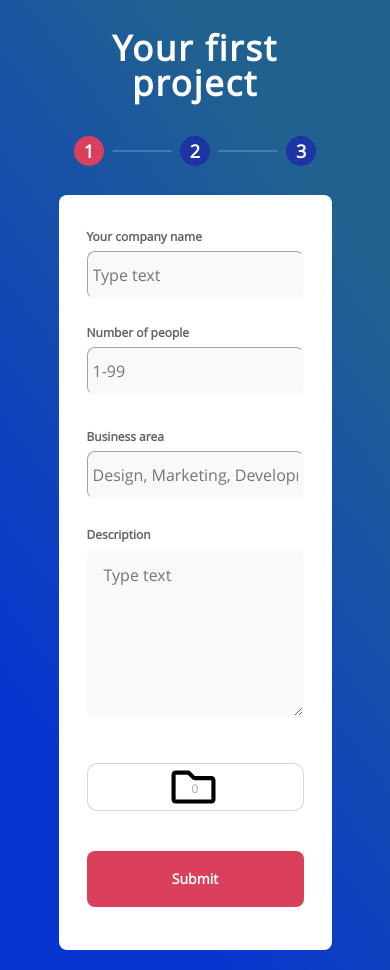
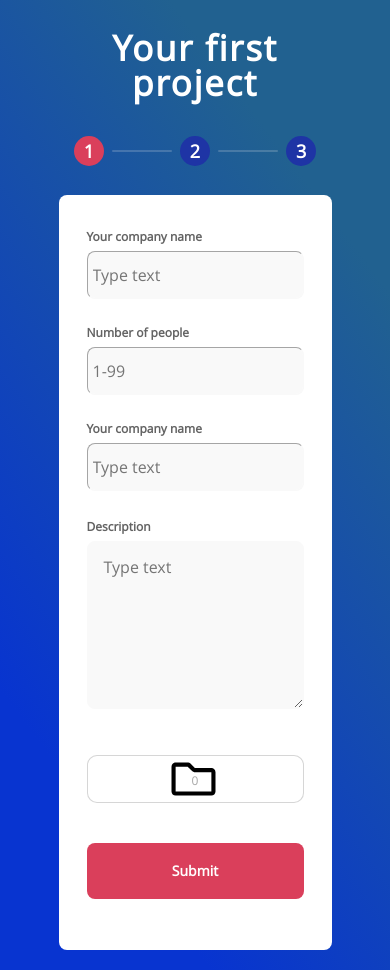
Before and after one commit to AlexChorniy/Halo-Lab, a React app: page /dashboard in a window 390 px wide. Built offline with nearby package versions, Linux system fonts and the light colour scheme.

Commit message:
Component separation

```diff
--- /dev/null
+++ b/dev/components/Dashboard/Area/Area.js
@@ -0,0 +1,40 @@
+import React from 'react';
+
+import {
+    InputElement,
+    Title,
+    TextInput,
+    TitleContainer,
+    TextInputContainer,
+    ErrorMessage,
+    Required,
+} from '../styles';
+
+const Area = ({
+    onFocus,
+    onBlur,
+    inputClickHandler,
+    fieldsValidationHelper
+}) => {
+    return (
+        <InputElement width='100%' onFocus={onFocus} onBlur={onBlur}>
+            <TitleContainer>
+                <Title>Your company name <Required isVisibile={fieldsValidationHelper.company.required}>*</Required></Title>
+            </TitleContainer>
+            <TextInputContainer>
+                <TextInput
+                    onChange={inputClickHandler}
+                    width='100%'
+                    placeholder='Type text'
+                    name='company'
+                    autocomplete="off"
+                    borderColor={fieldsValidationHelper.company.boarderColor} />
+                <ErrorMessage
+                    isVisibile={fieldsValidationHelper.company.isMessageError}
+                >{fieldsValidationHelper.company.messageValue}</ErrorMessage>
+            </TextInputContainer>
+        </InputElement >
+    );
+};
+
+export default Area;
--- /dev/null
+++ b/dev/components/Dashboard/Company/Company.js
@@ -0,0 +1,40 @@
+import React from 'react';
+
+import {
+    InputElement,
+    Title,
+    TextInput,
+    TitleContainer,
+    TextInputContainer,
+    ErrorMessage,
+    Required,
+} from '../styles';
+
+const Company = ({
+    onFocus,
+    onBlur,
+    inputClickHandler,
+    fieldsValidationHelper
+}) => {
+    return (
+        <InputElement width='56%' onFocus={onFocus} onBlur={onBlur}>
+            <TitleContainer>
+                <Title>Your company name <Required isVisibile={fieldsValidationHelper.company.required}>*</Required></Title>
+            </TitleContainer>
+            <TextInputContainer>
+                <TextInput
+                    onChange={inputClickHandler}
+                    width='100%'
+                    placeholder='Type text'
+                    name='company'
+                    autocomplete="off"
+                    borderColor={fieldsValidationHelper.company.boarderColor} />
+                <ErrorMessage
+                    isVisibile={fieldsValidationHelper.company.isMessageError}
+                >{fieldsValidationHelper.company.messageValue}</ErrorMessage>
+            </TextInputContainer>
+        </InputElement >
+    );
+};
+
+export default Company;
--- a/dev/components/Dashboard/Dashboard.js
+++ b/dev/components/Dashboard/Dashboard.js
@@ -1,28 +1,18 @@
-"use strict"
-
 import React, { useState, useEffect } from 'react';
 import UploadSVG from '../../assets/img/folder-regular.svg';
 import { validationForm } from '../../assets/validation/validationHandler';
+import Company from './Company/Company';
+import Staff from './Staff/Staff';
+import Description from './Description/Description';
+import Area from './Area/Area';
+import Upload from './Upload/Upload';
 
 import {
     Wrapper,
     Top,
     Center,
     Bottom,
-    InputElement,
-    Title,
-    TextInput,
-    TitleContainer,
-    TextInputContainer,
-    ErrorMessage,
-    Required,
-    TextArea,
     Button,
-    UploadContainer,
-    Upload,
-    UploadFileCounter,
-    FileSvgUpload,
-    UploadLabel
 } from './styles';
 
 let clientDB = {};
@@ -32,7 +22,6 @@ const Dashboard = () => {
     const [getValue, setValue] = useState('');
     const [getName, setName] = useState('');
     const [getValid, setValid] = useState({});
-    const clientWidth = window.innerWidth;
     const { company, staff, area, description, companyFocus, staffFocus, areaFocus, descriptionFocus } = getValid;
 
     useEffect(() => {
@@ -113,84 +102,36 @@ const Dashboard = () => {
     return (
         <Wrapper>
             <Top>
-                <InputElement width='56%' onFocus={onFocus} onBlur={onBlur}>
-                    <TitleContainer>
-                        <Title>Your company name <Required isVisibile={fieldsValidationHelper.company.required}>*</Required></Title>
-                    </TitleContainer>
-                    <TextInputContainer>
-                        <TextInput
+                <Company
+                    onFocus={onFocus}
+                    onBlur={onBlur}
                     onChange={inputClickHandler}
-                            width='100%' placeholder='Type text'
-                            name='company'
-                            autocomplete="off"
-                            borderColor={fieldsValidationHelper.company.boarderColor} />
-                        <ErrorMessage
-                            isVisibile={fieldsValidationHelper.company.isMessageError}
-                        >{fieldsValidationHelper.company.messageValue}</ErrorMessage>
-                    </TextInputContainer>
-                </InputElement >
-                <InputElement width='41%' onFocus={onFocus} onBlur={onBlur}>
-                    <TitleContainer>
-                        <Title>Number of people <Required isVisibile={fieldsValidationHelper.staff.required}>*</Required></Title>
-                    </ TitleContainer>
-                    <TextInputContainer>
-                        <TextInput
+                    fieldsValidationHelper={fieldsValidationHelper}
+                />
+                <Staff
+                    onFocus={onFocus}
+                    onBlur={onBlur}
                     onChange={inputClickHandler}
-                            width='100%' placeholder='1-99'
-                            name='staff'
-                            autocomplete="off"
-                            borderColor={fieldsValidationHelper.staff.boarderColor} />
-                        <ErrorMessage
-                            isVisibile={fieldsValidationHelper.staff.isMessageError}
-                        >
-                            {fieldsValidationHelper.staff.messageValue}
-                        </ErrorMessage>
-                    </TextInputContainer>
-                </ InputElement>
+                    fieldsValidationHelper={fieldsValidationHelper}
+                />
             </Top>
             <Center>
-                <InputElement width='100%' marginTopMob='16px' onFocus={onFocus} onBlur={onBlur}>
-                    <TitleContainer>
-                        <Title>Business area <Required isVisibile={fieldsValidationHelper.area.required}>*</Required></Title>
-                    </ TitleContainer>
-                    <TextInputContainer>
-                        <TextInput
+                <Area
+                    onFocus={onFocus}
+                    onBlur={onBlur}
                     onChange={inputClickHandler}
-                            name='area'
-                            width='100%'
-                            placeholder='Design, Marketing, Development, etc.'
-                            borderColor={fieldsValidationHelper.area.boarderColor}
+                    fieldsValidationHelper={fieldsValidationHelper}
                 />
-                        <ErrorMessage isVisibile={fieldsValidationHelper.area.isMessageError}>
-                            {fieldsValidationHelper.area.messageValue}
-                        </ErrorMessage>
-                    </TextInputContainer>
-                </InputElement>
-                <InputElement marginTop="20px" marginTopMob="10px" onFocus={onFocus} onBlur={onBlur} >
-                    <TitleContainer>
-                        <Title>Description <Required isVisibile={fieldsValidationHelper.description.required}>*</Required></Title>
-                    </ TitleContainer>
-                    <TextInputContainer>
-                        <TextArea
-                            placeholder='Type text'
+                <Description
+                    onFocus={onFocus}
+                    onBlur={onBlur}
                     onChange={inputClickHandler}
-                            borderColor={fieldsValidationHelper.description.boarderColor}
-                            name='description'
-                            width="100%"
+                    fieldsValidationHelper={fieldsValidationHelper}
                 />
-                    </TextInputContainer>
-                    <ErrorMessage
-                        isVisibile={fieldsValidationHelper.description.isMessageError}
-                        marginTop='8px'
-                    >
-                        {fieldsValidationHelper.description.messageValue}
-                    </ErrorMessage>
-                </InputElement>
-                <UploadContainer>
-                    <UploadLabel><FileSvgUpload src={UploadSVG} />{clientWidth <= 831 ? "" : 'Add file as attachment'}</UploadLabel>
-                    <UploadFileCounter>{clientWidth <= 831 ? getFiles.length : `${getFiles.length} files attached`} </UploadFileCounter>
-                </UploadContainer>
-                <Upload onChange={fileSelectedHandler} />
+                <Upload
+                    fileSelectedHandler={fileSelectedHandler}
+                    getFiles={getFiles}
+                />
             </Center>
             <Bottom>
                 <Button onClick={submitButHandler}>Submit</Button>
--- /dev/null
+++ b/dev/components/Dashboard/Description/Description.js
@@ -0,0 +1,43 @@
+import React from 'react';
+
+import {
+    InputElement,
+    Title,
+    TextArea,
+    TitleContainer,
+    TextInputContainer,
+    ErrorMessage,
+    Required,
+} from '../styles';
+
+const Description = ({
+    onFocus,
+    onBlur,
+    inputClickHandler,
+    fieldsValidationHelper
+}) => {
+    return (
+        <InputElement marginTop="20px" marginTopMob="10px" onFocus={onFocus} onBlur={onBlur} >
+            <TitleContainer>
+                <Title>Description <Required isVisibile={fieldsValidationHelper.description.required}>*</Required></Title>
+            </ TitleContainer>
+            <TextInputContainer>
+                <TextArea
+                    placeholder='Type text'
+                    onChange={inputClickHandler}
+                    borderColor={fieldsValidationHelper.description.boarderColor}
+                    name='description'
+                    width="100%"
+                />
+            </TextInputContainer>
+            <ErrorMessage
+                isVisibile={fieldsValidationHelper.description.isMessageError}
+                marginTop='8px'
+            >
+                {fieldsValidationHelper.description.messageValue}
+            </ErrorMessage>
+        </InputElement>
+    );
+};
+
+export default Description;
--- /dev/null
+++ b/dev/components/Dashboard/Staff/Staff.js
@@ -0,0 +1,41 @@
+import React from 'react';
+
+import {
+    InputElement,
+    Title,
+    TextInput,
+    TitleContainer,
+    TextInputContainer,
+    ErrorMessage,
+    Required,
+} from '../styles';
+
+const Staff = ({
+    onFocus,
+    onBlur,
+    inputClickHandler,
+    fieldsValidationHelper
+}) => {
+    return (
+        <InputElement width='41%' onFocus={onFocus} onBlur={onBlur}>
+            <TitleContainer>
+                <Title>Number of people <Required isVisibile={fieldsValidationHelper.staff.required}>*</Required></Title>
+            </ TitleContainer>
+            <TextInputContainer>
+                <TextInput
+                    onChange={inputClickHandler}
+                    width='100%' placeholder='1-99'
+                    name='staff'
+                    autocomplete="off"
+                    borderColor={fieldsValidationHelper.staff.boarderColor} />
+                <ErrorMessage
+                    isVisibile={fieldsValidationHelper.staff.isMessageError}
+                >
+                    {fieldsValidationHelper.staff.messageValue}
+                </ErrorMessage>
+            </TextInputContainer>
+        </ InputElement>
+    );
+};
+
+export default Staff;
--- /dev/null
+++ b/dev/components/Dashboard/Upload/Upload.js
@@ -0,0 +1,29 @@
+import React from 'react';
+import UploadSVG from '../../../assets/img/folder-regular.svg';
+
+import {
+    UploadContainer,
+    UploadElement,
+    UploadFileCounter,
+    FileSvgUpload,
+    UploadLabel
+} from '../styles';
+
+const clientWidth = window.innerWidth;
+
+const Upload = ({
+    fileSelectedHandler,
+    getFiles,
+}) => {
+    return (
+        <>
+            <UploadContainer>
+                <UploadLabel><FileSvgUpload src={UploadSVG} />{clientWidth <= 831 ? "" : 'Add file as attachment'}</UploadLabel>
+                <UploadFileCounter>{clientWidth <= 831 ? getFiles.length : `${getFiles.length} files attached`} </UploadFileCounter>
+            </UploadContainer>
+            <UploadElement onChange={fileSelectedHandler} />
+        </>
+    );
+};
+
+export default Upload;
--- a/dev/components/Dashboard/styles.js
+++ b/dev/components/Dashboard/styles.js
@@ -162,7 +162,7 @@ export const FileSvgUpload = styled.img`
   };
 `;
 
-export const Upload = styled.input.attrs(() => ({
+export const UploadElement = styled.input.attrs(() => ({
     type: 'file',
     name: 'upload',
     id: 'upload'
```
Lines whose indentation alone changed are shown as unchanged.
